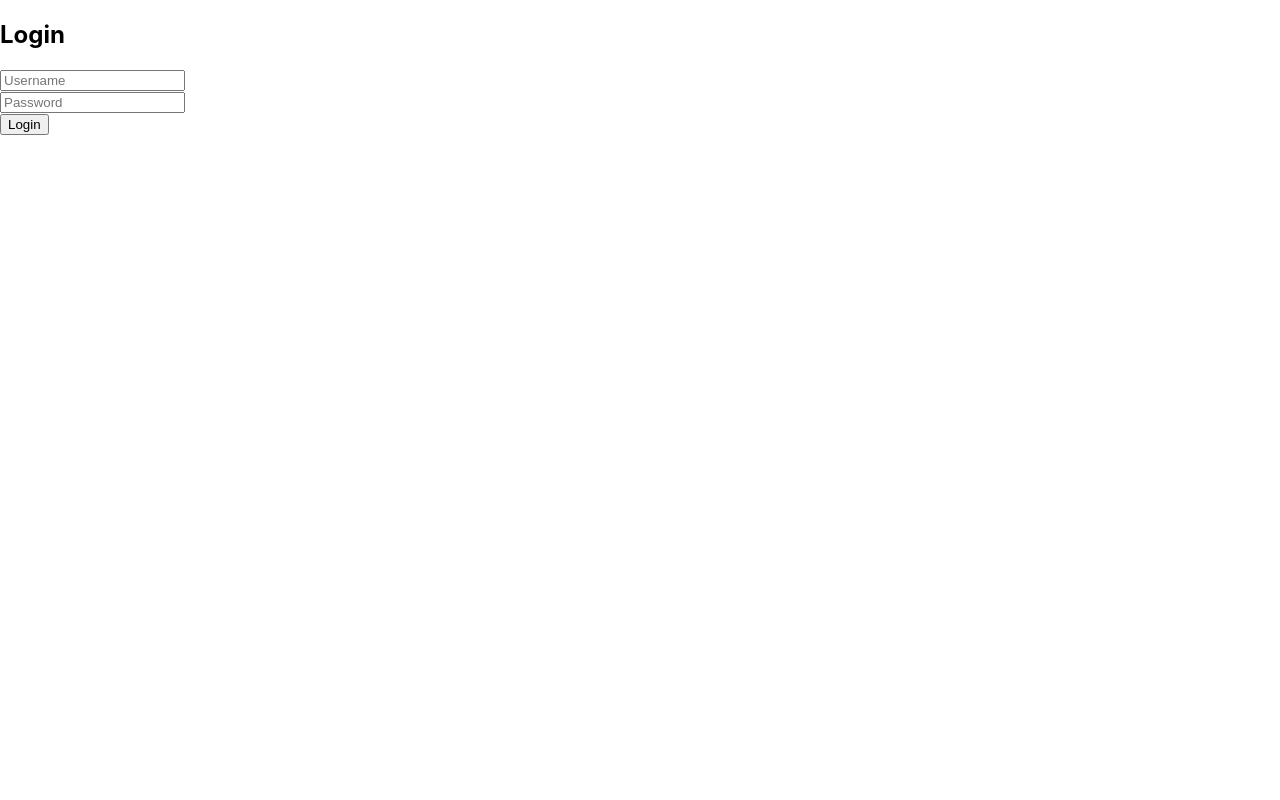
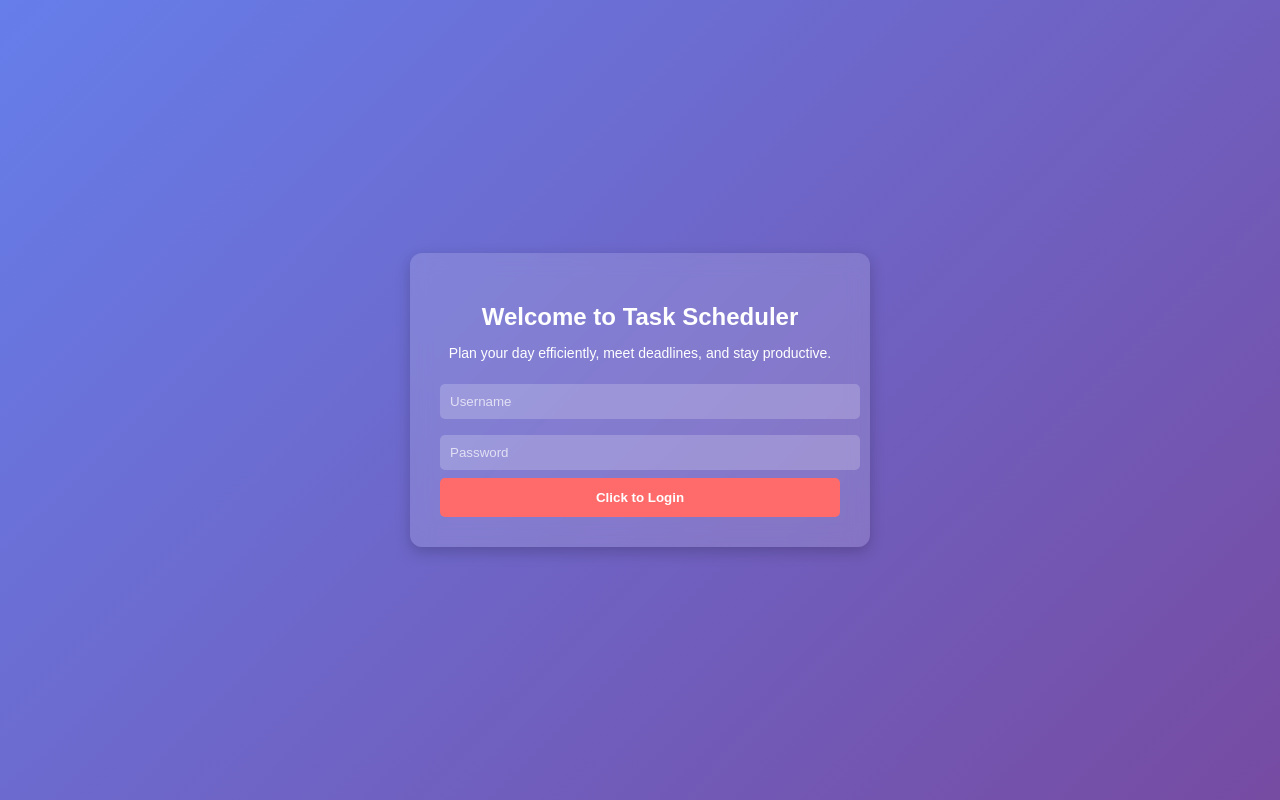
Before and after one commit to isdc-sahyadri/BitMates, a React (Create React App) app in the folder task-scheduler/frontend/: page /login in a window 1280 px wide. Built offline with nearby package versions, Linux system fonts and the light colour scheme.

Commit message:
loginlogout

```diff
--- a/task-scheduler/frontend/package.json
+++ b/task-scheduler/frontend/package.json
@@ -9,6 +9,7 @@
     "cra-template": "1.2.0",
     "react": "^18.3.1",
     "react-dom": "^18.3.1",
+    "react-icons": "^5.4.0",
     "react-router-dom": "^7.1.5",
     "react-scripts": "5.0.1",
     "web-vitals": "^4.2.4"
--- a/task-scheduler/frontend/src/App.js
+++ b/task-scheduler/frontend/src/App.js
@@ -5,7 +5,7 @@ import TaskForm from "./TaskForm";
 import TaskList from "./TaskList";
 import Login from "./Login"; // Import Login Page
 
-const TaskScheduler = () => {
+const TaskScheduler = ({ logout }) => {
   const [tasks, setTasks] = useState([]);
 
   // Function to fetch the latest tasks
@@ -25,6 +25,7 @@ const TaskScheduler = () => {
   return (
     <div>
       <h1>Task Scheduler</h1>
+      <button onClick={logout} style={{ marginBottom: "10px" }}>Logout</button>
       <TaskForm refreshTasks={refreshTasks} />
       <TaskList tasks={tasks} refreshTasks={refreshTasks} />
     </div>
@@ -32,9 +33,13 @@ const TaskScheduler = () => {
 };
 
 const App = () => {
-  const [isAuthenticated, setIsAuthenticated] = useState(
-    localStorage.getItem("auth") === "true" // Persist login state
-  );
+  const [isAuthenticated, setIsAuthenticated] = useState(false);
+
+  // Check login state from localStorage when the component mounts
+  useEffect(() => {
+    const auth = localStorage.getItem("auth") === "true";
+    setIsAuthenticated(auth);
+  }, []);
 
   const login = () => {
     localStorage.setItem("auth", "true");
@@ -53,7 +58,7 @@ const App = () => {
           path="/"
           element={
             isAuthenticated ? (
-              <TaskScheduler />
+              <TaskScheduler logout={logout} />
             ) : (
               <Navigate to="/login" />
             )
--- /dev/null
+++ b/task-scheduler/frontend/src/Login.css
@@ -0,0 +1,77 @@
+body {
+    margin: 0;
+    padding: 0;
+    display: flex;
+    justify-content: center;
+    align-items: center;
+    height: 100vh;
+    background: linear-gradient(135deg, #667eea, #764ba2);
+    font-family: "Arial", sans-serif;
+  }
+
+  .login-container {
+    display: flex;
+    justify-content: center;
+    align-items: center;
+    width: 100%;
+    height: 100vh;
+  }
+
+  .login-box {
+    background: rgba(255, 255, 255, 0.15);
+    padding: 30px;
+    border-radius: 12px;
+    backdrop-filter: blur(10px);
+    text-align: center;
+    width: 100%;
+    max-width: 400px;
+    color: white;
+    box-shadow: 0px 5px 15px rgba(0, 0, 0, 0.2);
+  }
+
+  h2 {
+    font-weight: bold;
+    margin-bottom: 10px;
+  }
+
+  p {
+    font-size: 14px;
+    margin-bottom: 15px;
+  }
+
+  .error-message {
+    color: #ff6b6b;
+    font-size: 14px;
+    margin-bottom: 10px;
+  }
+
+  input {
+    width: 100%;
+    padding: 10px;
+    margin: 8px 0;
+    border: none;
+    border-radius: 5px;
+    background: rgba(255, 255, 255, 0.2);
+    color: white;
+    outline: none;
+  }
+
+  input::placeholder {
+    color: rgba(255, 255, 255, 0.7);
+  }
+
+  button {
+    width: 100%;
+    padding: 12px;
+    background: #ff6b6b;
+    border: none;
+    border-radius: 5px;
+    color: white;
+    font-weight: bold;
+    cursor: pointer;
+    transition: 0.3s;
+  }
+
+  button:hover {
+    background: #ff4757;
+  }
--- a/task-scheduler/frontend/src/Login.js
+++ b/task-scheduler/frontend/src/Login.js
@@ -1,24 +1,42 @@
-import React, { useState } from "react";
+import React, { useState, useEffect } from "react";
 import { useNavigate } from "react-router-dom";
+import "./Login.css";
 
 const Login = ({ login }) => {
   const [username, setUsername] = useState("");
   const [password, setPassword] = useState("");
+  const [error, setError] = useState("");
   const navigate = useNavigate();
+
+  // Check if the user is already logged in
+  const [isLoggedIn, setIsLoggedIn] = useState(
+    localStorage.getItem("isLoggedIn") === "true"
+  );
+
+  useEffect(() => {
+    if (isLoggedIn) {
+      navigate("/"); // Redirect to the main page if already logged in
+    }
+  }, [isLoggedIn, navigate]);
 
   const handleLogin = (e) => {
     e.preventDefault();
     if (username === "admin" && password === "password") {
+      localStorage.setItem("isLoggedIn", "true"); // Save login state
+      setIsLoggedIn(true);
       login();
       navigate("/");
     } else {
-      alert("Invalid credentials! Try again.");
+      setError("Invalid username or password! Try again.");
     }
   };
 
   return (
-    <div>
-      <h2>Login</h2>
+    <div className="login-container">
+      <div className="login-box">
+        <h2>Welcome to Task Scheduler</h2>
+        <p>Plan your day efficiently, meet deadlines, and stay productive.</p>
+        {error && <p className="error-message">{error}</p>}
         <form onSubmit={handleLogin}>
           <input
             type="text"
@@ -27,7 +45,6 @@ const Login = ({ login }) => {
             onChange={(e) => setUsername(e.target.value)}
             required
           />
-        <br />
           <input
             type="password"
             placeholder="Password"
@@ -35,9 +52,9 @@ const Login = ({ login }) => {
             onChange={(e) => setPassword(e.target.value)}
             required
           />
-        <br />
-        <button type="submit">Login</button>
+          <button type="submit">Click to Login</button>
         </form>
+      </div>
     </div>
   );
 };
```
Also changed, not shown: task-scheduler/frontend/index.js (added, +10 -0 lines), task-scheduler/frontend/src/assets/task-logo.png (added), 1 other file (tests, documents, lock files or other folders). Lines whose indentation alone changed are shown as unchanged.
